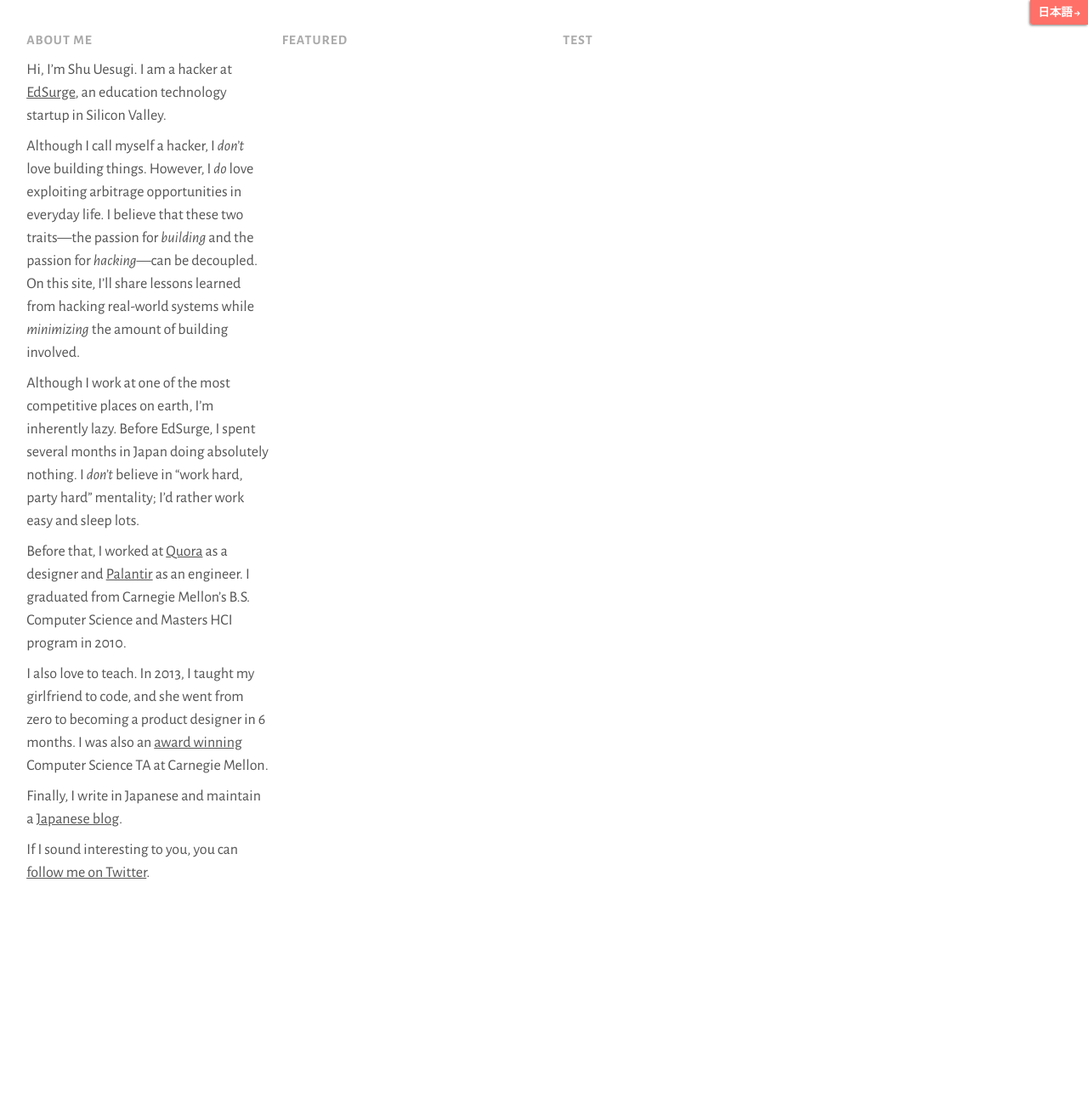
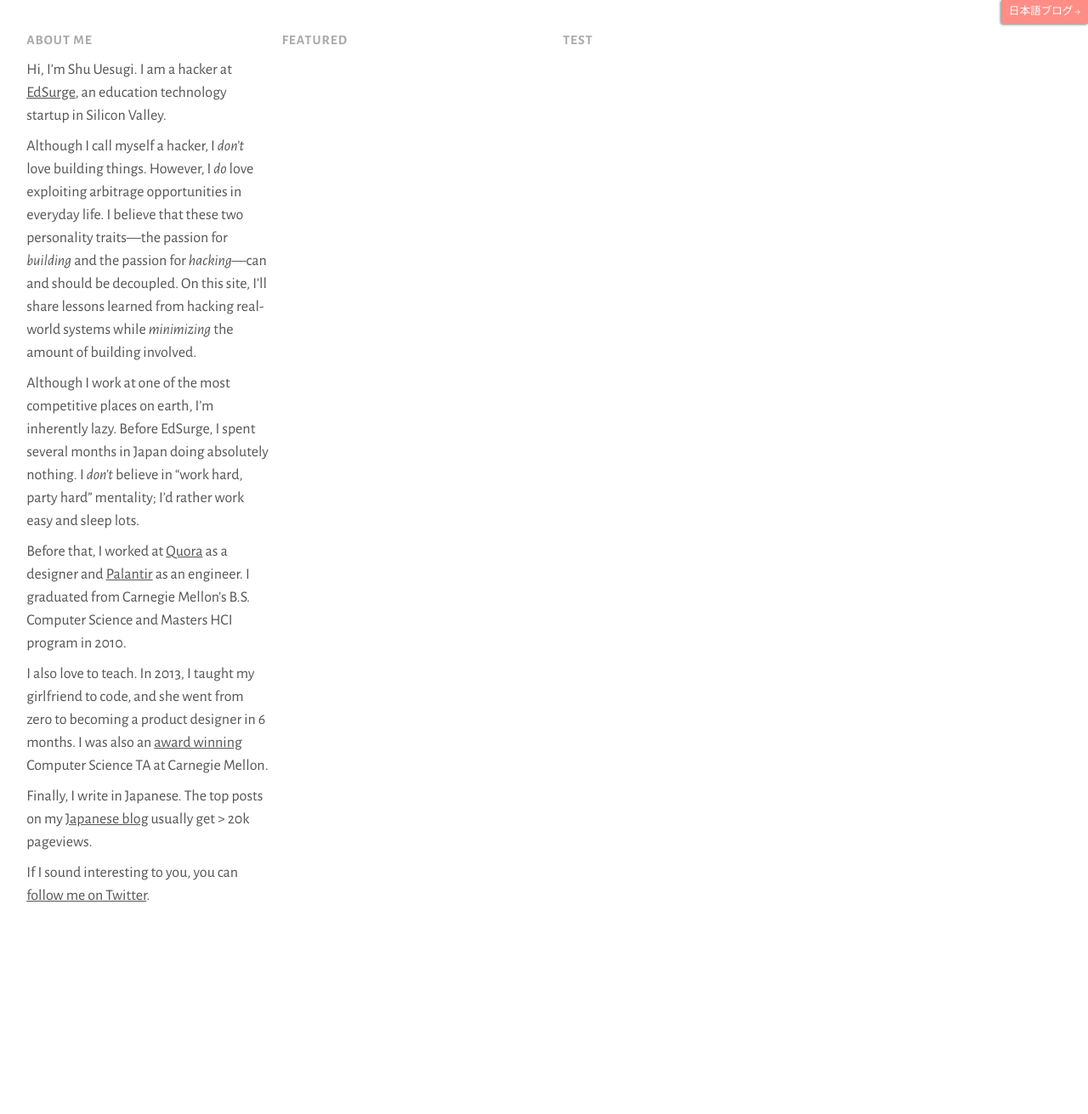
Before and after one commit to chibicode/naze, a Jekyll site: the page built from index.html, in a window 1280 px wide. Shown: the whole page at 85% size. Built offline with Jekyll 4.4.1, drawn with Linux system fonts in a browser that asks for light colours; Markdown is read by kramdown in place of the engine named in the settings; before the commit the page ends 1284 px from its top, so only the background shows below that.

Commit message:
Some revision

```diff
--- a/_includes/about.md
+++ b/_includes/about.md
@@ -1,6 +1,6 @@
 Hi, I'm Shu Uesugi. I am a hacker at [EdSurge](http://edsurge.com/), an education technology startup in Silicon Valley.
 
-Although I call myself a hacker, I *don't* love building things. However, I *do* love exploiting arbitrage opportunities in everyday life. I believe that these two traits—the passion for *building* and the passion for *hacking*—can be decoupled. On this site, I'll share lessons learned from hacking real-world systems while *minimizing* the amount of building involved.
+Although I call myself a hacker, I *don't* love building things. However, I *do* love exploiting arbitrage opportunities in everyday life. I believe that these two personality traits—the passion for *building* and the passion for *hacking*—can and should be decoupled. On this site, I'll share lessons learned from hacking real-world systems while *minimizing* the amount of building involved.
 
 Although I work at one of the most competitive places on earth, I'm inherently lazy. Before EdSurge, I spent several months in Japan doing absolutely nothing. I *don't* believe in "work hard, party hard" mentality; I'd rather work easy and sleep lots.
 
@@ -8,6 +8,6 @@ Before that, I worked at [Quora](http://quora.com/) as a designer and [Palantir]
 
 I also love to teach. In 2013, I taught my girlfriend to code, and she went from zero to becoming a product designer in 6 months. I was also an [award winning](http://www.cs.cmu.edu/~scsfacts/uesugi.html) Computer Science TA at Carnegie Mellon.
 
-Finally, I write in Japanese and maintain a [Japanese blog](http://naze.chibicode.com/).
+Finally, I write in Japanese. The top posts on my [Japanese blog](http://naze.chibicode.com/) usually get > 20k pageviews.
 
 If I sound interesting to you, you can [follow me on Twitter](http://twitter.com/chibicode).
--- a/_layouts/default.html
+++ b/_layouts/default.html
@@ -2,4 +2,4 @@
 {{ page.title }} |
 {% endif %}
 {{ site.title }}</title><meta name="description" content=""><meta name="viewport" content="width=device-width, initial-scale=1">{% include head.html %}
-{% include meta.html %}</head><body><a href="http://j.chibicode.com" target="_blank" class="link--japan">日本語 &rarr;</a>{% if page.url == '/index.html' %}<div class="cover"></div>{% endif %}<div class="page">{{ content }}</div>{% include scripts.html %}</body></html>
+{% include meta.html %}</head><body><a href="http://naze.chibicode.com" target="_blank" class="link--japan">日本語ブログ &rarr;</a>{% if page.url == '/index.html' %}<div class="cover"></div>{% endif %}<div class="page">{{ content }}</div>{% include scripts.html %}</body></html>
--- a/_views/_layouts/default.jade
+++ b/_views/_layouts/default.jade
@@ -13,8 +13,8 @@ html
     | {% include head.html %}
     | {% include meta.html %}
   body
-    a.link--japan(href="http://j.chibicode.com" target="_blank")
-      | 日本語 &rarr;
+    a.link--japan(href="http://naze.chibicode.com" target="_blank")
+      | 日本語ブログ &rarr;
     | {% if page.url == '/index.html' %}
     .cover
     | {% endif %}
```
Also changed, not shown: _assets/stylesheets/sections/_main.scss (+4 -4 lines), _views/_includes/about.md (+2 -2 lines), _assets/stylesheets/base/_typography.scss (line endings or trailing spaces), assets/stylesheets/app.css.
